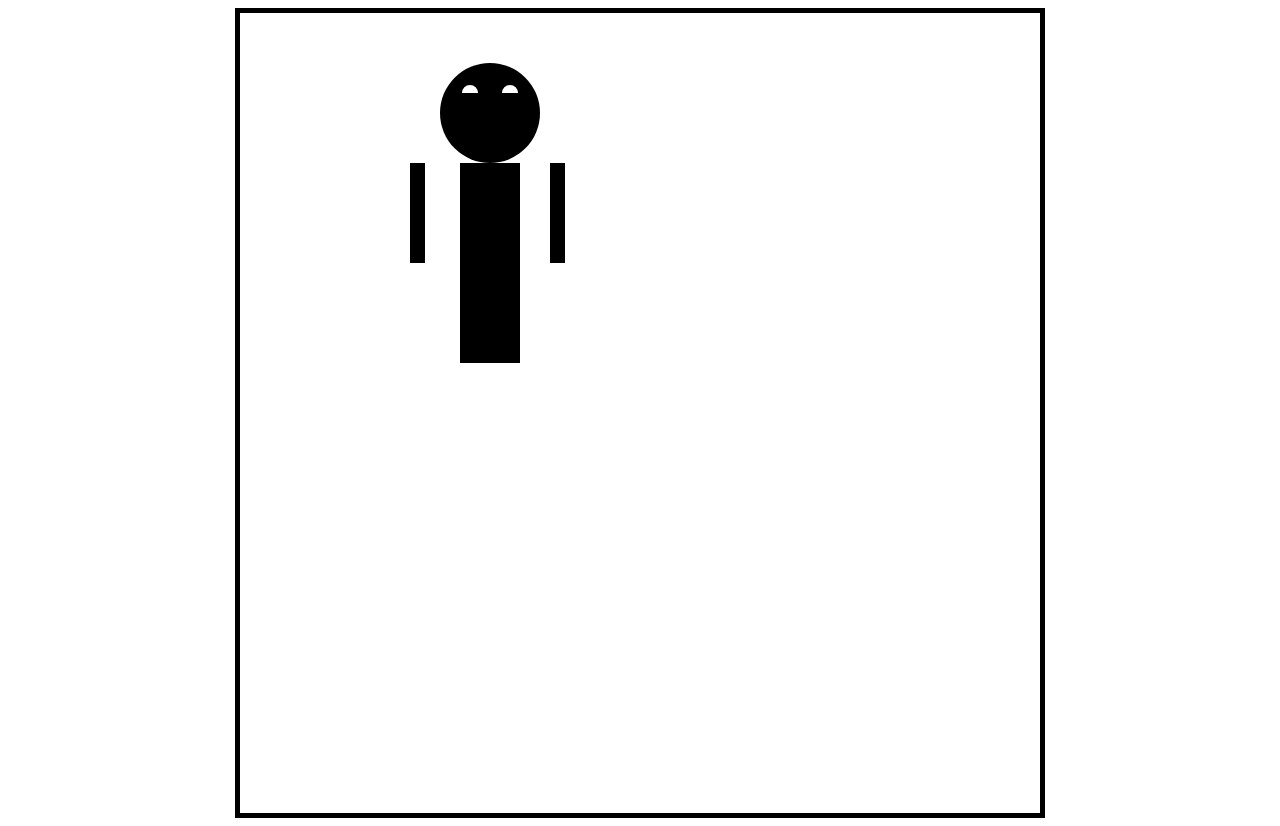
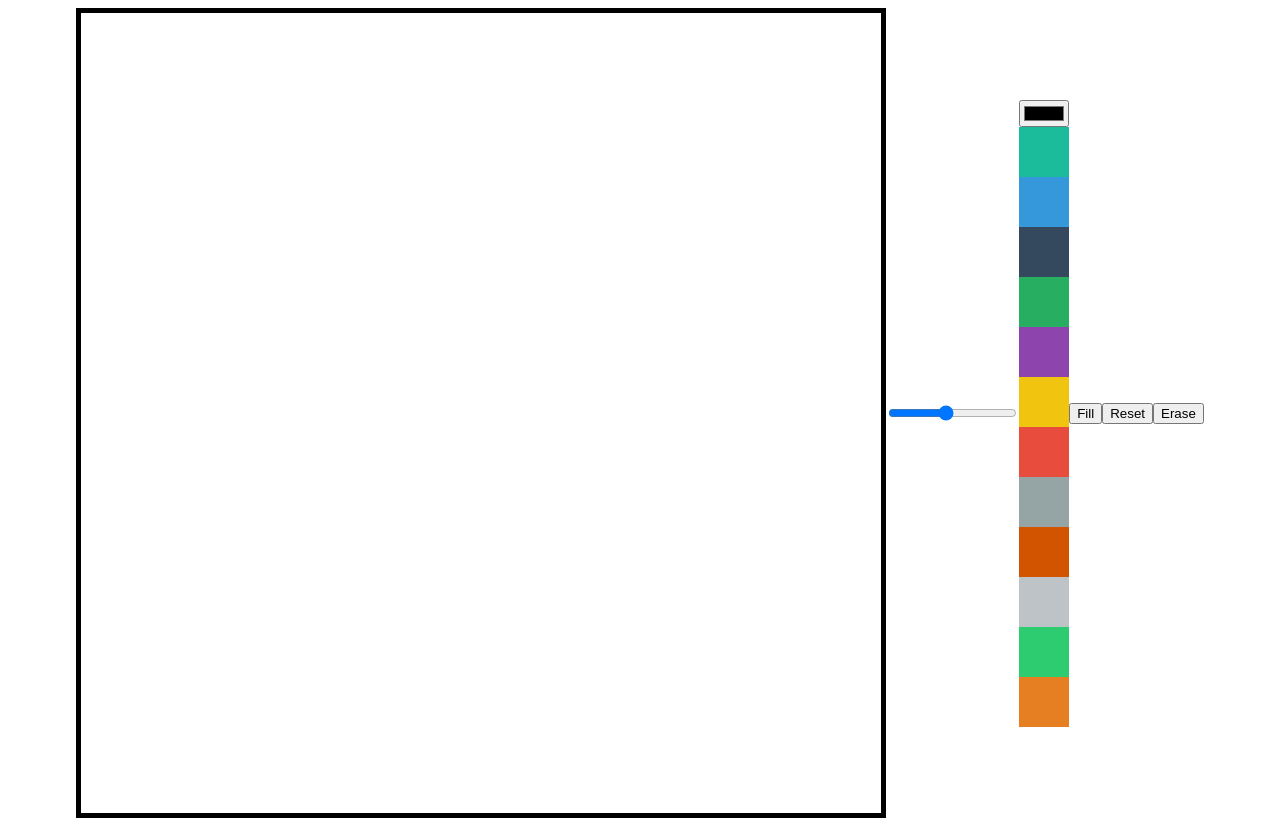
Before and after one commit to scs0209/Drawing, a plain HTML site: page MEME-MAKER/index.html in a window 1280 px wide. Drawn offline with Linux system fonts and the light colour scheme.

Commit message:
선 그리기, 지우기, reset 버튼 까지 구현 완료

```diff
--- a/MEME-MAKER/app.js
+++ b/MEME-MAKER/app.js
@@ -1,20 +1,96 @@
+const modeBtn = document.getElementById("mode-btn");
+const resetBtn = document.getElementById("reset-btn");
+const eraseBtn = document.getElementById("eraser-btn");
+const colorOptions = Array.from(document.getElementsByClassName("color-option"));
+const color = document.getElementById("color");
+const lineWidth = document.getElementById("line-width");
 const canvas = document.querySelector("canvas");
 //context는 canvas에서는 기본적으로 붓의 역할을 한다
 const ctx = canvas.getContext("2d");
-canvas.width = 800;
-canvas.height = 800;
 
-ctx.fillRect(210 - 40, 200 - 50, 15, 100);
-ctx.fillRect(350 - 40, 200 - 50, 15, 100);
-ctx.fillRect(260 - 40, 200 - 50, 60, 200);
+const CANVAS_WIDTH = 800;
+const CANVAS_HEIGHT = 800;
 
-//원 만들기(사람 머리)
-ctx.arc(250, 100, 50, 0, 2 * Math.PI);
-ctx.fill();
+canvas.width = CANVAS_WIDTH;
+canvas.height = CANVAS_HEIGHT;
+ctx.lineWidth = lineWidth.value; //초기값 4로 설정(HTML)
+let isPainting = false;
+let isFilling = false;
 
-//눈 만들기
-ctx.beginPath();
-ctx.fillStyle = "white";
-ctx.arc(260 + 10, 80, 8, Math.PI, 2 * Math.PI);
-ctx.arc(220 + 10, 80, 8, Math.PI, 2 * Math.PI);
-ctx.fill();
+//마우스를 따라 선 움직이기
+function onMove(event){
+  if(isPainting){
+    ctx.lineTo(event.offsetX, event.offsetY);
+    ctx.stroke();
+    return;
+  }
+  ctx.beginPath();
+  ctx.moveTo(event.offsetX, event.offsetY);
+}
+function startPainting(){
+  isPainting = true;
+}
+function cancelPainting(){
+  isPainting = false;
+}
+//선의 굵기 조정
+function onLineWidthChange(event){
+  ctx.lineWidth = event.target.value;
+}
+//색 바꾸기
+function onColorChange(event){
+  const colorValue = event.target.value;
+  ctx.strokeStyle = colorValue;
+  ctx.fillStyle = colorValue;
+}
+//색을 지정해서 색 바꾸기
+function onColorClick(event){
+  const colorValue = event.target.dataset.color;
+  ctx.strokeStyle = colorValue;
+  ctx.fillStyle = colorValue;
+  //색이 바뀔때마다 input안의 색깔도 변경
+  color.value = colorValue;
+}
+
+//모드 변경 해줄때 마다 글씨 바꾸기
+function onModeClick(){
+  if(isFilling){
+    isFilling = false
+    modeBtn.innerText = "Fill"
+  } else {
+    isFilling = true
+    modeBtn.innerText = "Draw"
+  }
+}
+//fill 모드일때 얼만큼 채울지 정해주기
+function onCanvasClick(){
+  if(isFilling){
+    ctx.fillRect(0, 0, CANVAS_WIDTH, CANVAS_HEIGHT);
+  }
+}
+//그림판을 흰색으로 채워서 RESET시키기
+function onResetClick(){
+  ctx.fillStyle = "white"
+  ctx.fillRect(0, 0, CANVAS_WIDTH, CANVAS_HEIGHT);
+}
+//지우기 버튼
+function onEraseClick(){
+  ctx.strokeStyle = "white";
+  isFilling = false
+  modeBtn.innerText = "Fill"
+}
+//click은 마우스를 눌렀다 뗐을때를 의미
+//mousedown은 마우스를 누른 채로 있을때를 의미
+canvas.addEventListener("mousemove", onMove);
+canvas.addEventListener("mousedown", startPainting);
+canvas.addEventListener("mouseup", cancelPainting);
+canvas.addEventListener("mouseleave", cancelPainting);
+canvas.addEventListener("click", onCanvasClick);
+lineWidth.addEventListener("change", onLineWidthChange);
+//canvas에서는 항상 경로를 새로 지정하는 것이 중요하다!!
+color.addEventListener("change", onColorChange);
+
+colorOptions.forEach((color) => color.addEventListener("click", onColorClick));
+modeBtn.addEventListener("click", onModeClick);
+resetBtn.addEventListener("click", onResetClick);
+eraseBtn.addEventListener("click", onEraseClick);
--- a/MEME-MAKER/index.html
+++ b/MEME-MAKER/index.html
@@ -9,6 +9,28 @@
 </head>
 <body>
   <canvas></canvas>
+  <!-- 선 굵기 변경 -->
+  <input id="line-width" type="range" min="1" max="10" value="5" step="0.5">
+  <!-- color 변경 -->
+  <div>
+    <input type="color" id="color">
+      <div class="color-option" style="background-color: #1abc9c;" data-color="#1abc9c"></div>
+      <div class="color-option" style="background-color: #3498db;" data-color="#3498db"></div>
+      <div class="color-option" style="background-color: #34495e;" data-color="#34495e"></div>
+      <div class="color-option" style="background-color: #27ae60;" data-color="#27ae60"></div>
+      <div class="color-option" style="background-color: #8e44ad;" data-color="#8e44ad"></div>
+      <div class="color-option" style="background-color: #f1c40f;" data-color="#f1c40f"></div>
+      <div class="color-option" style="background-color: #e74c3c;" data-color="#e74c3c"></div>
+      <div class="color-option" style="background-color: #95a5a6;" data-color="#95a5a6"></div>
+      <div class="color-option" style="background-color: #d35400;" data-color="#d35400"></div>
+      <div class="color-option" style="background-color: #bdc3c7;" data-color="#bdc3c7"></div>
+      <div class="color-option" style="background-color: #2ecc71;" data-color="#2ecc71"></div>
+      <div class="color-option" style="background-color: #e67e22;" data-color="#e67e22"></div>
+  </div>
+  <!-- 채우기, 선그리기 모드 변경 버튼 -->
+  <button id="mode-btn">Fill</button>
+  <button id="reset-btn">Reset</button>
+  <button id="eraser-btn">Erase</button>
   <script src="app.js"></script>
 </body>
 </html>
--- a/MEME-MAKER/style.css
+++ b/MEME-MAKER/style.css
@@ -9,3 +9,9 @@ body {
   justify-content: center;
   align-items: center;
 }
+
+.color-option{
+  width: 50px;
+  height: 50px;
+  cursor: pointer;
+}
```
